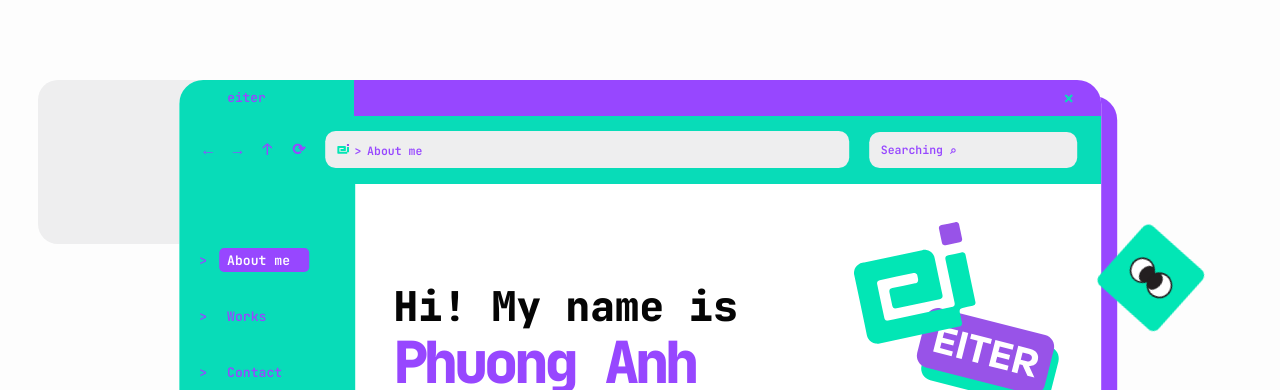
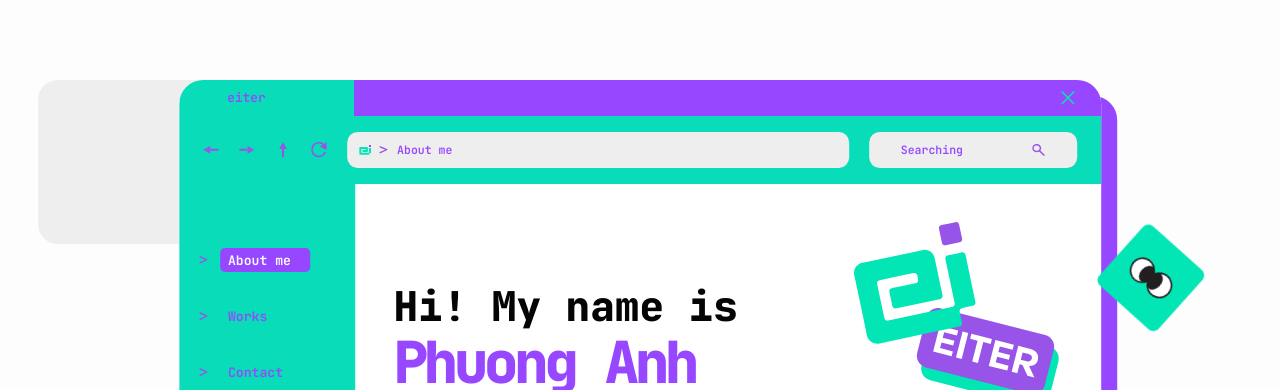
Before and after one commit to hync0811/Portfolio, an Astro site: page / in a window 1280 px wide. Shown: the part 113-503 px from the top of the page. Built offline with nearby package versions, Linux system fonts and the light colour scheme; Astro itself is replaced by a stand-in of ours.

Commit message:
update icon

```diff
--- a/src/components/desktop/DesktopWindow.astro
+++ b/src/components/desktop/DesktopWindow.astro
@@ -1,5 +1,12 @@
 ---
 import icEi from "../../assets/ic-ei.svg?url";
+import arrowLeft from "../../assets/arrow-left.svg?url";
+import arrowRight from "../../assets/arrow-right.svg?url";
+import arrowUp from "../../assets/arrow-up.svg?url";
+import refreshButton from "../../assets/refresh-btn.svg?url";
+import searchIcon from "../../assets/ic-search.svg?url";
+import closeIcon from "../../assets/ic-close.svg?url";
+import pointRight from "../../assets/ic-point-right.svg?url";
 
 interface Props { id: string; title: string; }
 const { id, title } = Astro.props;
@@ -8,18 +15,21 @@ const { id, title } = Astro.props;
 <article class="window" id={id} data-draggable data-window>
   <header class="window__titlebar" data-drag-handle>
     <span>eiter</span>
-    <button type="button" aria-label={`Close ${title}`} data-window-close>×</button>
+    <button type="button" aria-label={`Close ${title}`} data-window-close><img src={closeIcon} alt="" /></button>
   </header>
   <div class="window__toolbar" aria-hidden="true">
-    <span>←</span><span>→</span><span>↑</span><span>⟳</span>
-    <div class="window__address"><img src={icEi} alt="" /><span>&gt;</span><span data-window-address-title>{title}</span></div>
-    <div>Searching&nbsp;⌕</div>
+    <span class="window__toolbar-icon"><img src={arrowLeft} alt="" /></span>
+    <span class="window__toolbar-icon"><img src={arrowRight} alt="" /></span>
+    <span class="window__toolbar-icon window__toolbar-icon--up"><img src={arrowUp} alt="" /></span>
+    <span class="window__toolbar-icon"><img src={refreshButton} alt="" /></span>
+    <div class="window__address"><img src={icEi} alt="" /><img class="window__point-icon" src={pointRight} alt="" /><span data-window-address-title>{title}</span></div>
+    <div class="window__search"><span>Searching</span><img src={searchIcon} alt="" /></div>
   </div>
   <div class="window__body">
     <aside aria-label="Sections">
-      <a href="#about" data-window-target="about" class="is-active" aria-current="page"><span aria-hidden="true">&gt;</span><span class="window__nav-label">About me</span></a>
-      <a href="#works" data-window-target="works"><span aria-hidden="true">&gt;</span><span class="window__nav-label">Works</span></a>
-      <a href="#contact" data-window-target="contact"><span aria-hidden="true">&gt;</span><span class="window__nav-label">Contact</span></a>
+      <a href="#about" data-window-target="about" class="is-active" aria-current="page"><img class="window__point-icon" src={pointRight} alt="" /><span class="window__nav-label">About me</span></a>
+      <a href="#works" data-window-target="works"><img class="window__point-icon" src={pointRight} alt="" /><span class="window__nav-label">Works</span></a>
+      <a href="#contact" data-window-target="contact"><img class="window__point-icon" src={pointRight} alt="" /><span class="window__nav-label">Contact</span></a>
     </aside>
     <section class="window__content">
       <div data-panel="about"><slot name="about" /></div>
@@ -34,10 +44,17 @@ const { id, title } = Astro.props;
   .window__titlebar { display: flex; align-items: center; justify-content: space-between; height: 2.25rem; padding: 0 1.25rem 0 3rem; color: var(--color-purple); background: linear-gradient(90deg, var(--color-mint) 19%, var(--color-purple) 19%); font: 600 .8rem/1 var(--font-mono); cursor: grab; }
   .window__titlebar:active { cursor: grabbing; }
   button { border: 0; color: var(--color-mint); background: transparent; font-size: 1.25rem; cursor: pointer; }
+  button img { display: block; width: .85rem; height: .85rem; }
   .window__toolbar { display: grid; grid-template-columns: repeat(4, auto) minmax(14rem, 1fr) 13rem; align-items: center; gap: 1.25rem; min-height: 4.25rem; padding: .75rem 1.5rem; color: var(--color-purple); background: var(--color-mint); font: 600 1rem/1 var(--font-mono); }
+  .window__toolbar-icon { display: grid; place-items: center; width: 1rem; height: 1rem; }
+  .window__toolbar-icon img { display: block; width: 100%; height: 100%; object-fit: contain; }
+  .window__toolbar-icon--up img { width: 1rem; height: 1rem; }
   .window__toolbar div { overflow: hidden; padding: .75rem; border-radius: .65rem; color: var(--color-purple); background: var(--color-chrome); font-size: .72rem; white-space: nowrap; }
-  .window__toolbar .window__address { display: flex; align-items: baseline; gap: .35rem; }
+  .window__toolbar .window__address { display: flex; align-items: center; justify-content: left; gap: .55rem; }
+  .window__toolbar .window__search { display: flex; align-items: center; justify-content: space-between; gap: 2rem; padding-inline: 2rem; }
+  .window__search img { width: .8rem; height: .8rem; object-fit: contain; }
   .window__address img { width: .72rem; height: .72rem; flex: 0 0 auto; object-fit: contain; }
+  .window__address .window__point-icon, aside .window__point-icon { width: .55rem; height: .55rem; }
   .window__body { display: grid; grid-template-columns: 11rem 1fr; height: calc(100% - 6.5rem); }
   aside { display: flex; flex-direction: column; gap: 2rem; padding: 4rem 1.25rem; background: var(--color-mint); }
   aside a { display: flex; align-items: center; gap: .75rem; color: var(--color-purple); font: 600 .82rem/1 var(--font-mono); text-decoration: none; }
--- a/src/components/works/WorksPanel.astro
+++ b/src/components/works/WorksPanel.astro
@@ -14,6 +14,8 @@ import work2Pic6 from "../../assets/works/work-2/pic6.png?url";
 import work2Drag1 from "../../assets/works/work-2/drag1.png?url";
 import work2Drag2 from "../../assets/works/work-2/drag2.png?url";
 import work2Drag3 from "../../assets/works/work-2/drag3.png?url";
+import arrowUp from "../../assets/arrow-up.svg?url";
+import closeIcon from "../../assets/ic-close.svg?url";
 
 const projects = [
   { name: "Lotus Water Puppet", preview: work1 },
@@ -45,7 +47,7 @@ const projects = [
   </div>
 
   <aside class="works-panel__detail" data-work-detail aria-live="polite" hidden>
-    <button type="button" data-work-detail-close aria-label="Close project detail">×</button>
+    <button type="button" data-work-detail-close aria-label="Close project detail"><img src={closeIcon} alt="" /></button>
     <p>Selected project</p>
     <h3 data-work-detail-title></h3>
     <span>Artwork and project details will be added here.</span>
@@ -56,7 +58,7 @@ const projects = [
     <article class="work-modal__window work-modal--crescent" data-work-modal-panel="1" role="dialog" aria-modal="true" aria-labelledby="work-modal-title-1" hidden>
       <header class="work-modal__bar">
         <span>Works</span>
-        <button type="button" data-work-modal-close aria-label="Close Crescent">×</button>
+        <button type="button" data-work-modal-close aria-label="Close Crescent"><img src={closeIcon} alt="" /></button>
       </header>
       <div class="work-modal__body">
         <section class="crescent-intro">
@@ -103,7 +105,7 @@ const projects = [
           <button type="button" class="crescent-gallery__arrow" data-work2-gallery-next aria-label="Next image">→</button>
         </section>
         <footer class="crescent-footer">
-          <button type="button" data-work-modal-top aria-label="Back to top">↑</button>
+          <button class="crescent-footer__top" type="button" data-work-modal-top aria-label="Back to top"><img src={arrowUp} alt="" /></button>
           <button type="button" data-work-modal-next>Next Project <span>→</span></button>
         </footer>
       </div>
@@ -113,7 +115,7 @@ const projects = [
       <article class="work-modal__window" data-work-modal-panel={index + 2} role="dialog" aria-modal="true" aria-labelledby={`work-modal-title-${index + 2}`} hidden>
         <header class="work-modal__bar">
           <span>Works</span>
-          <button type="button" data-work-modal-close aria-label={`Close ${project.name}`}>×</button>
+          <button type="button" data-work-modal-close aria-label={`Close ${project.name}`}><img src={closeIcon} alt="" /></button>
         </header>
         <div class="work-modal__body">
           <section class="work-modal__intro">
@@ -234,6 +236,7 @@ const projects = [
   .work-modal__window { position: relative; display: flex; flex-direction: column; width: min(100%, 56.5rem); height: min(100%, 52rem); overflow: hidden; color: var(--color-ink); background: var(--color-surface); box-shadow: 0 1.25rem 4rem rgb(20 15 30 / .38); animation: work-modal-enter 420ms var(--ease-out); }
   .work-modal__bar { position: relative; z-index: 3; display: flex; align-items: center; justify-content: space-between; min-height: 1.9rem; padding: 0 .55rem; color: var(--color-mint); background: var(--color-purple); font: 500 .57rem/1 var(--font-mono); }
   .work-modal__bar button { display: grid; place-items: center; width: 1.4rem; height: 1.4rem; border: 0; color: var(--color-mint); background: transparent; font: 400 1rem/1 var(--font-mono); cursor: pointer; }
+  .work-modal__bar button img { display: block; width: .72rem; height: .72rem; object-fit: contain; }
   .work-modal__body { overflow: auto; }
   .work-modal__intro { position: relative; display: grid; grid-template-columns: minmax(13rem, .75fr) minmax(18rem, 1.25fr); min-height: 20.5rem; padding: 1.35rem clamp(1.4rem, 4vw, 3.5rem) 1.75rem; }
   .work-modal__number { margin: 0 0 .5rem; color: var(--color-mint); font: 700 1.35rem/1 var(--font-mono); }
@@ -279,7 +282,8 @@ const projects = [
   .crescent-gallery__arrow { border: 0; color: var(--color-mint); background: transparent; font: 400 2rem/1 var(--font-mono); cursor: pointer; }
   .crescent-footer { display: flex; align-items: center; justify-content: space-between; padding: 0 clamp(1.4rem, 6vw, 3.6rem) 2.4rem; }
   .crescent-footer button { min-height: 2rem; border: 0; padding: .35rem .8rem; color: var(--color-purple); background: var(--color-mint); font: 600 .62rem/1 var(--font-mono); cursor: pointer; }
-  .crescent-footer button:first-child { width: 2rem; padding: .35rem; }
+  .crescent-footer__top { width: 2rem; padding: .35rem !important; }
+  .crescent-footer__top img { display: block; width: 100%; height: 100%; object-fit: contain; }
   @keyframes detail-enter { from { opacity: 0; translate: 0 .75rem; } }
   @keyframes work-modal-enter { from { opacity: 0; transform: scale(.92); } }
   @media (max-width: 48rem) { .works-panel__grid { grid-template-columns: repeat(2, minmax(7rem, 1fr)); gap: 2rem 1.5rem; padding: 2rem 1.5rem 1.5rem; } .work-modal { padding: .45rem; } .work-modal__window { height: min(100%, 48rem); } .work-modal__intro { grid-template-columns: 1fr; } .work-modal__cards { min-height: 14rem; } .work-modal__card { width: 9rem; } .work-modal__card--1 { left: 25%; } .work-modal__card--2 { top: 5rem; } .work-modal__card--3 { top: 6.2rem; } .crescent-intro { min-height: 32rem; } .crescent-drag-area { inset: 11.5rem 1rem 1rem; min-height: 18rem; } .crescent-drag-card--1 { left: 29%; } .crescent-drag-card--2 { top: 8rem; left: 0; } .crescent-drag-card--3 { top: 9rem; right: 0; } }
```
Also changed, not shown: src/assets/arrow-left.svg (added), src/assets/arrow-right.svg (added), src/assets/arrow-up.svg (added), src/assets/ic-close.svg (added), src/assets/ic-point-right.svg (added), src/assets/ic-search.svg (added), src/assets/refresh-btn.svg (added).
